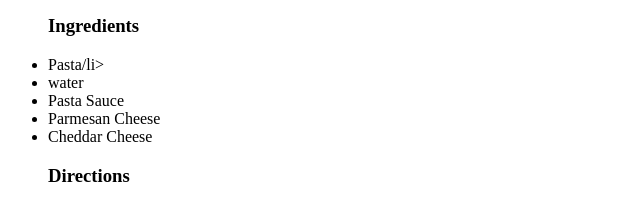
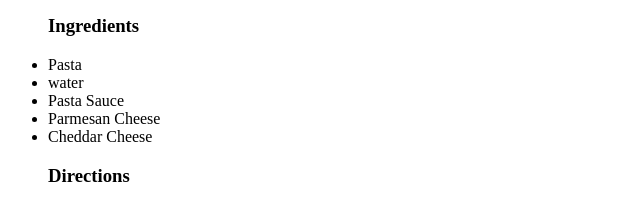
Before and after one commit to whisperswild/odin-recipes, a plain HTML site: page recipes/spaghetti.html in a window 1280 px wide. Shown: the part 972-1175 px from the top of the page, 0-640 px from the left. Drawn offline with Linux system fonts and the light colour scheme.

Commit message:
Correct a typo Change a typo in the ingredients list.

```diff
--- a/recipes/spaghetti.html
+++ b/recipes/spaghetti.html
@@ -13,7 +13,7 @@
     <p>This delicious rib rub is a delicious way to add rub to ribs!
         <ul>
             <h3>Ingredients</h3>
-            <li>Pasta/li>
+            <li>Pasta</li>
             <li>water</li>
             <li>Pasta Sauce</li>
             <li>Parmesan Cheese</li>
```
